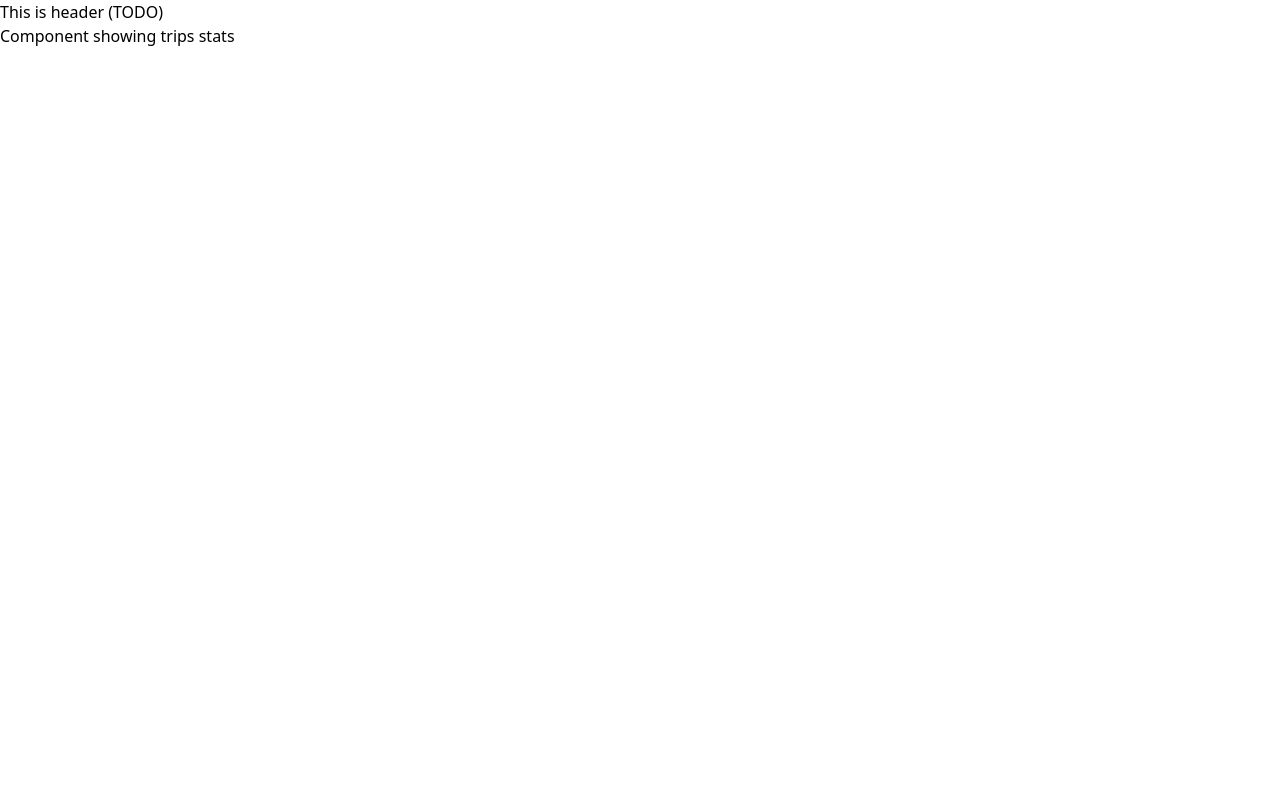
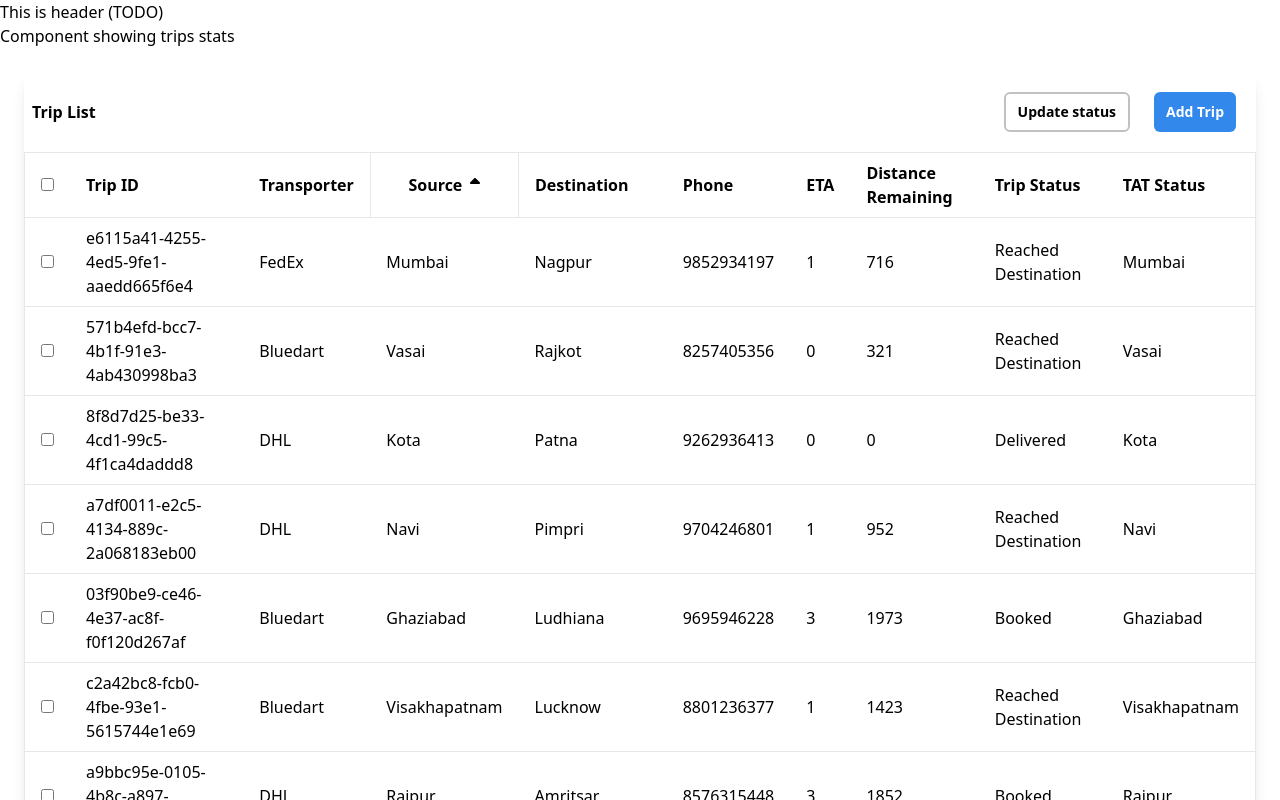
Before and after one commit to adityasharma7/trips-dashboard, a React (Vite) app: page / in a window 1280 px wide. Shown: the top 800 px of the page. Built offline with nearby package versions, Linux system fonts and the light colour scheme.

Commit message:
Implemented: trips list page

```diff
--- a/package.json
+++ b/package.json
@@ -10,6 +10,9 @@
   "author": "",
   "license": "Apache-2.0",
   "dependencies": {
+    "@fortawesome/fontawesome-svg-core": "^6.5.2",
+    "@fortawesome/free-solid-svg-icons": "^6.5.2",
+    "@fortawesome/react-fontawesome": "^0.2.2",
     "react": "^18.3.1",
     "react-dom": "^18.3.1"
   },
--- a/src/components/Body.js
+++ b/src/components/Body.js
@@ -1,9 +1,11 @@
+import TripList from "./TripList";
 import TripStats from "./TripStats";
 
 const Body = () => {
     return (
         <div>
             <TripStats />
+            <TripList />
         </div>
     )
 }
--- a/src/components/TripList.js
+++ b/src/components/TripList.js
@@ -1,7 +1,109 @@
-const TripStats = () => {
+import React, { useState } from 'react';
+import { FontAwesomeIcon } from '@fortawesome/react-fontawesome';
+import { faSortUp, faSortDown } from '@fortawesome/free-solid-svg-icons';
+import { tripsData } from '../utils/mockData'
+
+
+
+const TripList = () => {
+    const [selectedRows, setSelectedRows] = useState([]);
+    const [sortColumn, setSortColumn] = useState(null);
+    const [sortOrder, setSortOrder] = useState('asc');
+
+  const tripsList = tripsData.data;
+
+  const handleSelectAll = (e) => {
+    if (e.target.checked) {
+      setSelectedRows(tripsList.map((row) => row.tripId));
+    } else {
+      setSelectedRows([]);
+    }
+  };
+
+  const handleSelectRow = (tripId) => {
+    if (selectedRows.includes(tripId)) {
+      setSelectedRows(selectedRows.filter((id) => id !== tripId));
+    } else {
+      setSelectedRows([...selectedRows, tripId]);
+    }
+  };
+  const handleSort = (column) => {
+    const newSortOrder = sortColumn === column ? (sortOrder === 'asc' ? 'desc' : 'asc') : 'asc';
+    // TODO Implement sorting logic
+    setSortColumn(column);
+    setSortOrder(newSortOrder);
+  };
     return (
-        <div className="trip-stats">
-            <h3>Component showing trip list</h3>
+        // TODO Implement pagination
+        <div className="trip-list flex-row m-6 rounded-lg shadow-lg">
+            <div className="trip-list-header flex justify-between items-center">
+                <h3 className='m-2 font-bold'>Trip List</h3>
+                <div className='trip-action flex m-2'>
+                    <button type="button"  className="rounded-md border-2 border-solid  border-secondary m-3 px-3 py-2 text-sm font-semibold" >Update status</button>
+                    <button type="button" className="rounded-md bg-primary m-3 px-3 py-2 text-sm font-semibold text-white">Add Trip</button>
+                </div>
+            </div>
+            <div className="trip-list-container overflow-x-auto">
+            <table className="min-w-full bg-white border border-gray-200">
+                <thead>
+                <tr>
+                    <th className="px-4 py-2 text-left">
+                    <input
+                        type="checkbox"
+                        checked={selectedRows.length === tripsList.length}
+                        onChange={handleSelectAll}
+                    />
+                    </th>
+                    <th className="px-4 py-2 text-left">Trip ID</th>
+                    <th className="px-4 py-2 text-left">Transporter</th>
+                    <th
+                        key="Source"
+                        className="px-4 py-2 border border-gray-200 cursor-pointer relative"
+                        onClick={() => handleSort(column.key)}
+                        >
+                        Source
+                        <span className="ml-2">
+                            {sortOrder === 'asc' ? (
+                              <FontAwesomeIcon icon={faSortUp} text-gray-500 />
+                            ) : (
+                              <FontAwesomeIcon icon={faSortDown} text-gray-500 />
+                            )}
+                        </span>
+                    </th>
+                    <th className="px-4 py-2 text-left">Destination</th>
+                    <th className="px-4 py-2 text-left">Phone</th>
+                    <th className="px-4 py-2 text-left">ETA</th>
+                    <th className="px-4 py-2 text-left">Distance Remaining</th>
+                    <th className="px-4 py-2 text-left">Trip Status</th>
+                    <th className="px-4 py-2 text-left">TAT Status</th>
+                </tr>
+                </thead>
+                <tbody>
+                {tripsList.map((row) => (
+                    // TODO Format field values
+                    <tr key={row.tripId} className="border-t">
+                        <td className="px-4 py-2">
+                            <input
+                            type="checkbox"
+                            checked={selectedRows.includes(row.tripId)}
+                            onChange={() => handleSelectRow(row.tripId)}
+                            />
+                        </td>
+                        <td className="px-4 py-2">{row.tripId}</td>
+                        <td className="px-4 py-2">{row.transporter}</td>
+                        <td className="px-4 py-2">{row.source}</td>
+                        <td className="px-4 py-2">{row.dest}</td>
+                        <td className="px-4 py-2">{row.phoneNumber}</td>
+                        <td className="px-4 py-2">{row.etaDays}</td>
+                        <td className="px-4 py-2">{row.distanceRemaining}</td>
+                        <td className="px-4 py-2">{row.currenStatus}</td>
+                        {/* // TODO TAT Status */}
+                        <td className="px-4 py-2">{row.source}</td>
+                    </tr>
+                ))}
+                </tbody>
+            </table>
+            </div>
         </div>
     )
 }
--- a/tailwind.config.js
+++ b/tailwind.config.js
@@ -4,7 +4,12 @@ module.exports = {
     "./src/**/*.{html,js}",
   ],
   theme: {
-    extend: {},
+    extend: {
+      colors: {
+        'primary': '#3388EB',
+        'secondary': '#C1C1C1',
+      },
+    },
   },
   plugins: [],
 }
```
Also changed, not shown: 1 other file (tests, documents, lock files or other folders).
